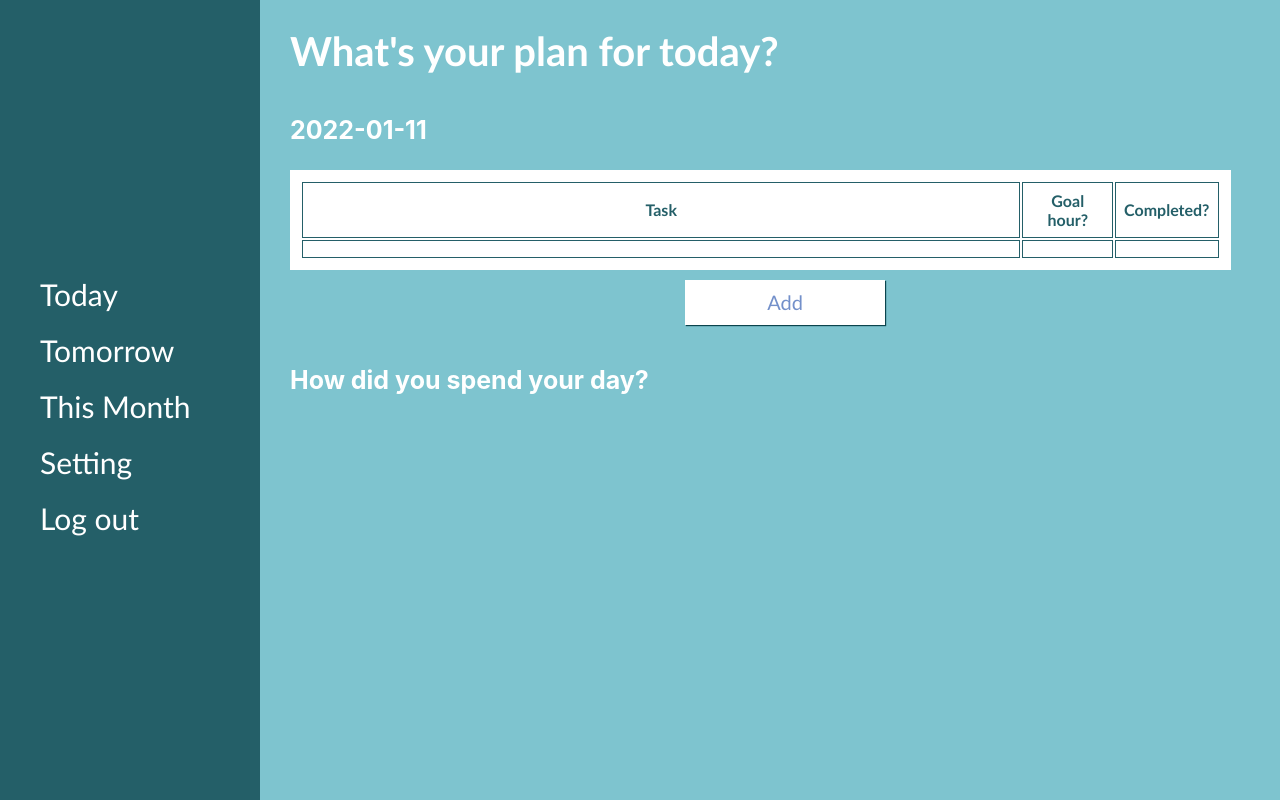
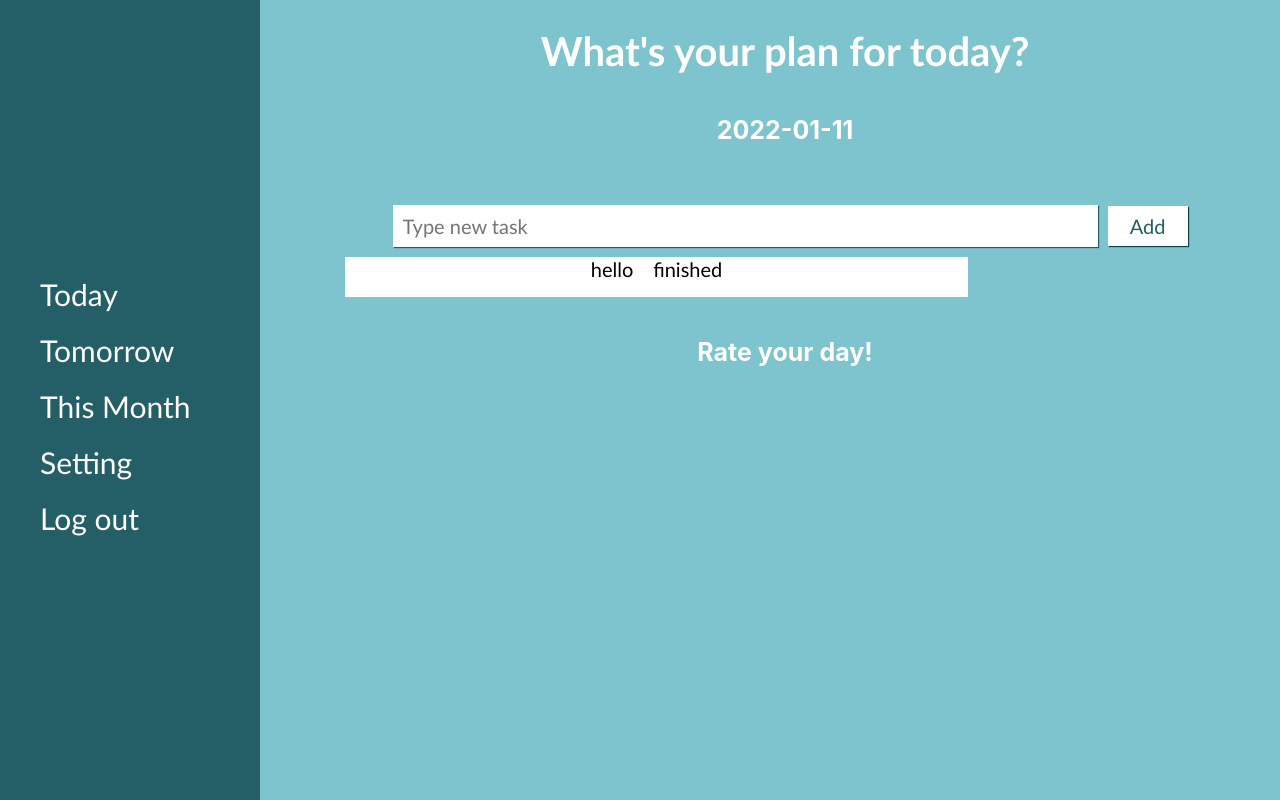
Before and after one commit to eun-chae-s/Study-Planner-React, a React (Create React App) app: page /today in a window 1280 px wide. Built offline with nearby package versions, Linux system fonts and the light colour scheme.

Commit message:
Working on adding new item

```diff
--- /dev/null
+++ b/src/routes/css/task.css
@@ -0,0 +1,11 @@
+.task {
+  background-color: white;
+  height: 40px;
+  text-align: center;
+}
+.task a {
+  font-size: 20px;
+  margin: 10px;
+  font-family: "Trebuchet MS", "Lucida Sans Unicode", "Lucida Grande",
+    "Lucida Sans", Arial, sans-serif;
+}
--- a/src/routes/css/today.css
+++ b/src/routes/css/today.css
@@ -20,6 +20,9 @@
 }
 .today-planner {
   margin-left: 290px;
+  text-align: center;
+  justify-content: center;
+  align-items: center;
 }
 .today-planner h1 {
   font-size: 40px;
@@ -29,30 +32,31 @@
   font-size: 25px;
   color: white;
 }
-table {
-  background-color: white;
-  padding: 10px;
-  width: 95%;
+.todo-list {
+  width: 70%;
 }
-th,
-td {
-  border: 1px solid #245f68;
-  padding: 0.5rem;
-  font-family: "Trebuchet MS", "Lucida Sans Unicode", "Lucida Grande",
-    "Lucida Sans", Arial, sans-serif;
+
+.add {
+  margin-top: 50px;
 }
-th {
+#new-task {
+  font-size: 20px;
+  width: 70%;
+  margin: 10px;
+  height: 40px;
+  padding-left: 10px;
+  box-shadow: 1px 1px 1px #245f68;
+}
+#add-new-task {
+  display: inline-block;
+  width: 80px;
+  height: 40px;
   color: #245f68;
 }
-th:first-child {
-  width: 80%;
+ul {
+  margin: 0 auto;
+  display: table;
+  list-style: none;
+  align-items: center;
+  width: 90%;
 }
-th:nth-child(2) {
-  width: 10%;
-}
-th:last-child {
-  width: 10%;
-}
-td {
-  color: black;
-}
--- /dev/null
+++ b/src/routes/task.js
@@ -0,0 +1,22 @@
+import React from 'react';
+import './css/task.css';
+
+class Task extends React.Component {
+    constructor(props) {
+        super(props);
+        this.state = {
+            task: props.task, completion: props.completion
+        }
+    }
+
+    render() {
+        return (
+            <div className='task'>
+                <a>{this.state.task}</a>
+                <a>finished</a>
+            </div>
+        );
+    }
+}
+
+export default Task;
--- a/src/routes/today.js
+++ b/src/routes/today.js
@@ -1,8 +1,15 @@
 import React from 'react';
 import './css/today.css';
+import Task from './task';
 import { Link } from 'react-router-dom';
 
 class Today extends React.Component {
+    constructor(props) {
+        super(props);
+        this.state = {
+            todayTodo: []
+        }
+    }
     render() {
         return (
             <div>
@@ -28,35 +35,25 @@ class Today extends React.Component {
                     <h1>
                         What's your plan for today?
                     </h1>
+                    {/* new design for displaying date */}
                     <h3>
                         {new Date().toISOString().slice(0, 10)}
                     </h3>
-                    <div className="todo-list">
-                        <table>
-                            <thead>
-                                <tr>
-                                    <th>Task</th>
-                                    <th>Goal hour?</th>
-                                    <th>Completed?</th>
-                                </tr>
-                            </thead>
-                            <tbody>
-                                <tr>
-                                    <td></td>
-                                    <td></td>
-                                    <td></td>
-                                </tr>
-                            </tbody>
-
-                        </table>
-                        {/* new task add */}
-                        <button>
+                    <div className="add">
+                        <input id="new-task" placeholder='Type new task'></input>
+                        <button id="add-new-task">
                             Add
                         </button>
                     </div>
+
+                    <div className="todo-list">
+                        <ul>
+                            <li><Task task='hello' completion='finished'></Task></li>
+                        </ul>
+                    </div>
                     <div className="timetable">
                         <h3>
-                            How did you spend your day?
+                            Rate your day!
                         </h3>
                     </div>
                 </div>
--- a/src/routes/tomorrow.js
+++ b/src/routes/tomorrow.js
@@ -34,6 +34,7 @@ class Tomorrow extends React.Component {
                     <div className="timetable">
 
                     </div>
+                    {/* Do you have any mindsets that you want to have? */}
                 </div>
             </div>
         )
```
